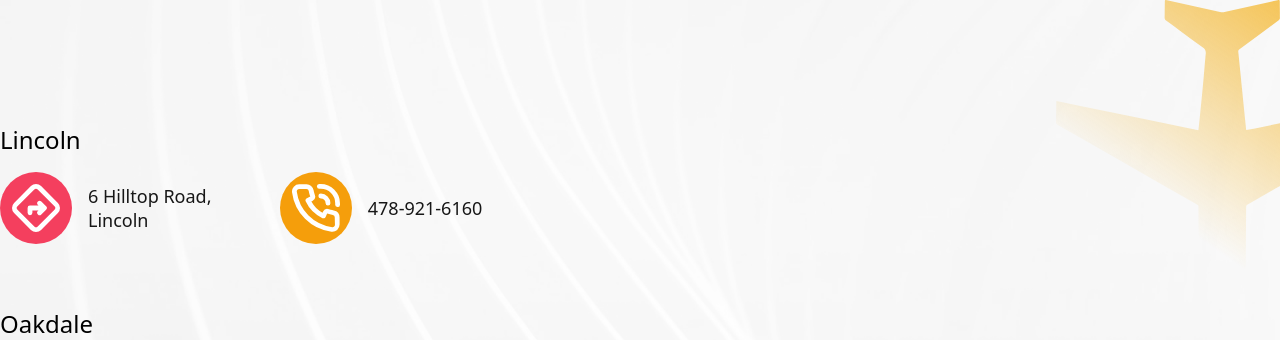
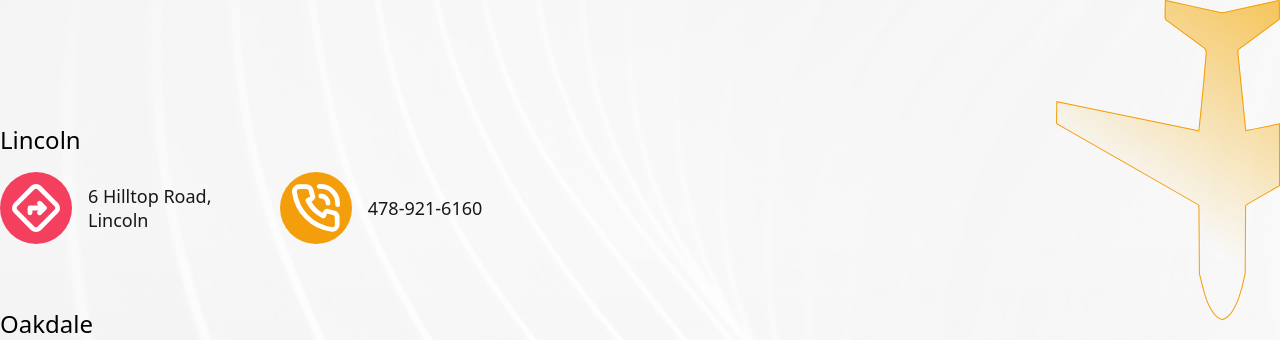
Before and after one commit to Kristijan-Naumovski/TechUp-Digital-Buissness-Card, a website: page index.html in a window 1280 px wide. Shown: the top 340 px of the page. Drawn offline with nearby package versions, Linux system fonts and the light colour scheme.

Commit message:
final push

```diff
--- a/index.html
+++ b/index.html
@@ -8,7 +8,7 @@
     <title>Tech Up</title>
   </head>
   <body class="font-inter">
-    <div class="realtive flex justify-between items-center">
+    <div class="relative flex justify-between items-center">
       <img
         src="img/bg.jpg"
         alt="background"
@@ -21,6 +21,15 @@
         class="w-20 h-28 sm:w-56 sm:h-80"
         />
       </div>
+      <div class="absolute top-0 right-0 object-cover -z-10">
+        <img
+          src="icons/plane1.svg"
+          alt="plane1"
+          class="w-20 h-28 sm:w-56 sm:h-80"
+          />
+
+        </div>
+
       <div class="container mx-auto h-screen flex md:flex-row flex-col items-start sm:items-center md:justify-between">
         <!-- first col -->
         <div class="flex justify-between md:order-first order-last">
```
